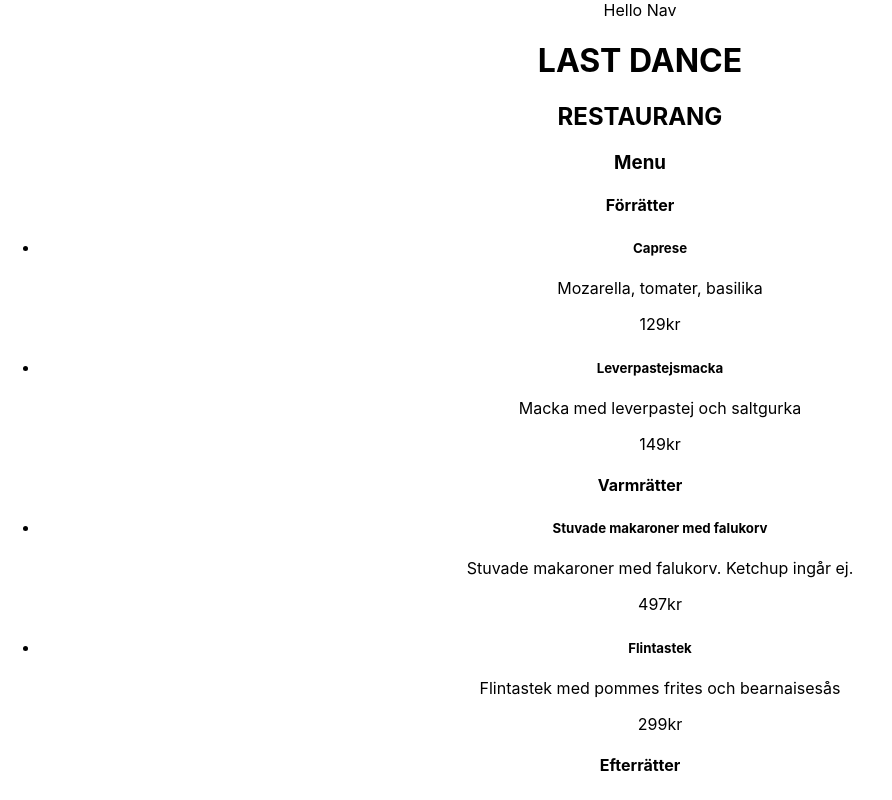
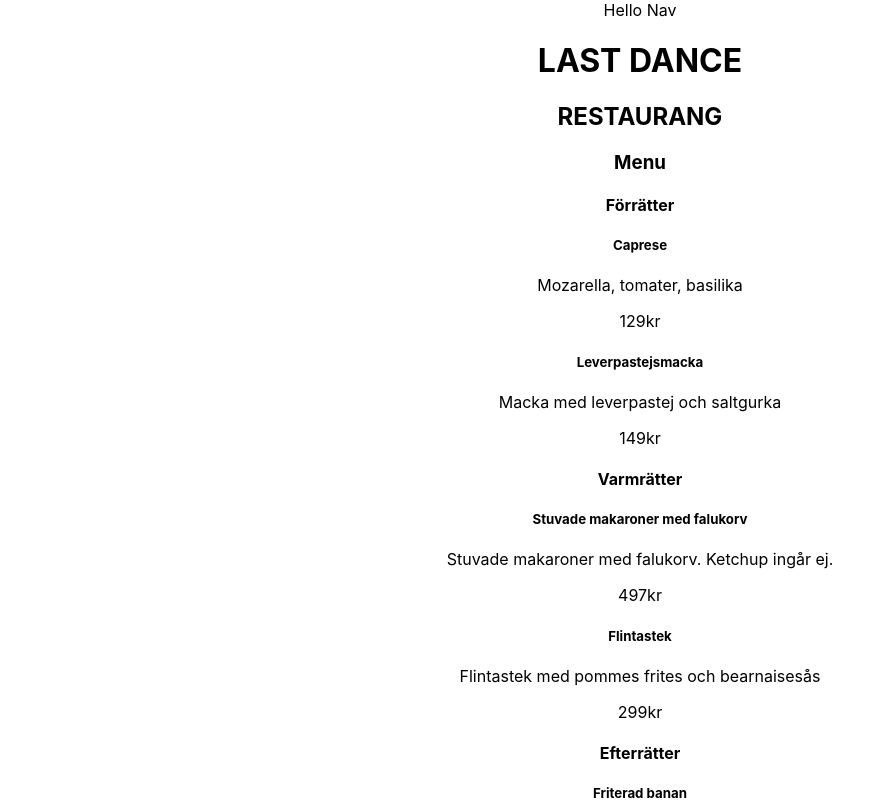
Before and after one commit to carlsylvan/restaurangen-last-dance, a React (Create React App) app: page /menu in a window 1280 px wide. Shown: the top 800 px of the page, without its empty margins (0-892 px from the left). Built offline with nearby package versions, Linux system fonts and the light colour scheme.

Commit message:
changed from li to div

```diff
--- a/src/components/Menu/Menu.tsx
+++ b/src/components/Menu/Menu.tsx
@@ -11,15 +11,15 @@ export const Menu = () => {
           {Object.values(menu).map((section: MenuSection) => (
             <div key={section.name}>
               <h4>{section.name}</h4>
-              <ul>
+              <div>
                 {section.courses.map((course: Course) => (
-                  <li key={course.name}>
+                  <div key={course.name}>
                     <h5>{course.name}</h5>
                     <p>{course.description}</p>
                     <div>{course.price}kr</div>
-                  </li>
+                  </div>
                 ))}
-              </ul>
+              </div>
             </div>
           ))}
         </div>
```
